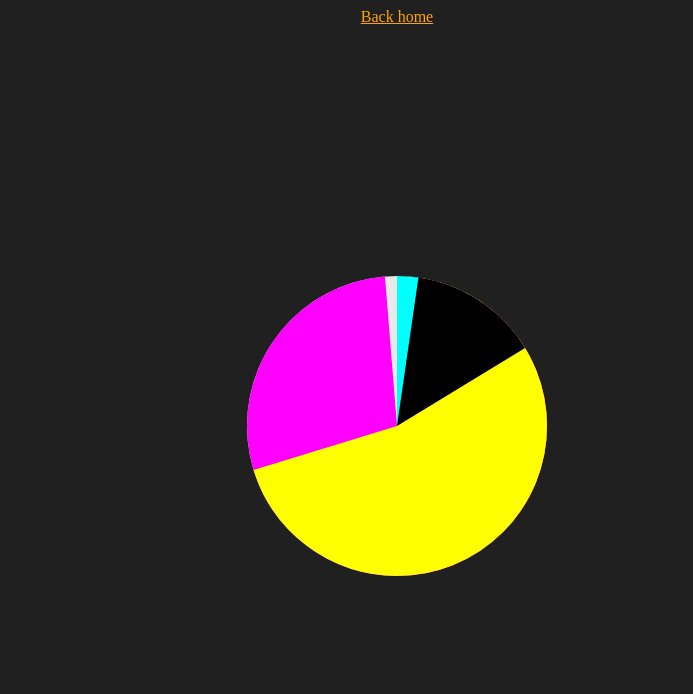
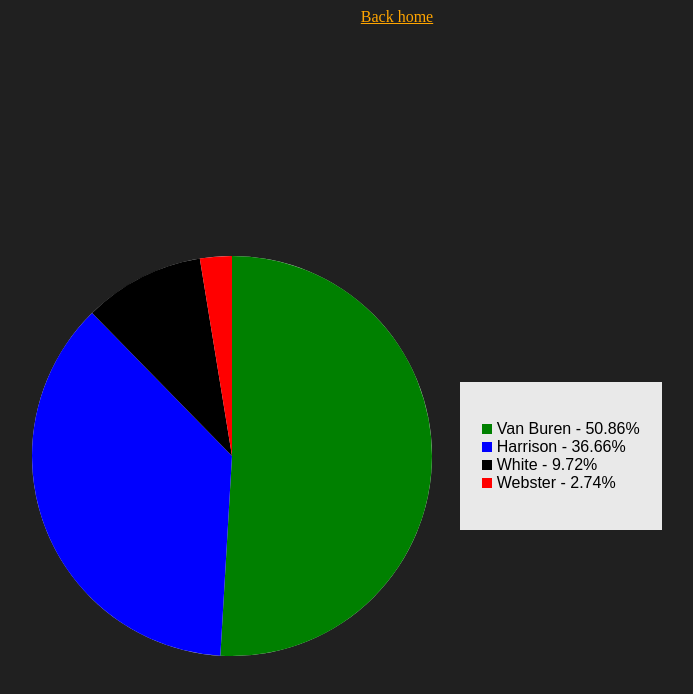
Before and after one commit to camdendotlol/chromapoll, a React (Create React App) app in the folder frontend/: page /example in a window 1280 px wide. Shown: the top 694 px of the page, without its empty margins (243-936 px from the left). Built offline with nearby package versions, Linux system fonts and the light colour scheme; the HTML template or start-up script is replaced by a standard one.

Commit message:
add legend and better data handling

```diff
--- a/frontend/src/components/PollPie/AnimatedChart.tsx
+++ b/frontend/src/components/PollPie/AnimatedChart.tsx
@@ -1,69 +1,19 @@
 import React from 'react'
 import { animated, useSpring } from 'react-spring'
 import Slice from './Slice'
+import { PollOption } from '../../types'
 
-interface PollOption {
-  label: string,
-  votes: number,
-  color: string,
-  percent?: number,
-  offset?: number
+interface Props {
+  results: PollOption[]
 }
 
-// Temporary for early development
-const exampleResults: PollOption[] = [
-  {
-    label: 'Webster',
-    votes: 41201,
-    color: 'cyan'
-  },
-  {
-    label: 'Van Buren',
-    votes: 764176,
-    color: 'magenta'
-  },
-  {
-    label: 'Harrison',
-    votes: 550816,
-    color: 'yellow'
-  },
-  {
-    label: 'White',
-    votes: 146109,
-    color: 'black'
-  }
-]
-
-const getPercentages = (resultsArray: PollOption[]) => {
-  const reducer = (a: number, b: number) => a + b
-  const total = resultsArray.map(r => r.votes).reduce(reducer)
-
-  const sortedResults = resultsArray.sort((a, b) => {
-    if (a.votes > b.votes) {
-      return -1
-    } if (a.votes < b.votes) {
-      return 1
-    } else {
-      return 0
-    }
-  })
-
-  const resultsWithPercent = sortedResults.map(r => r = {...r,
-    percent: Math.floor((r.votes / total) * 10000) / 100
-  })
-
-  return resultsWithPercent.map((r, index) => r = { ...r,
-    offset: index === 0 ? 0 : index === 1 ? resultsWithPercent[0].percent : resultsWithPercent.slice(0, index).map(r => r.percent).reduce(reducer)
-  })
-}
-
-const AnimatedChart: React.FC = () => {
+const AnimatedChart: React.FC<Props> = ({ results }) => {
   const parentProps = useSpring({
     from: {
       scale: '100%'
     },
     to: {
-      scale: '150%'
+      scale: '200%'
     },
     config: {
       duration: 240
@@ -73,7 +23,7 @@ const AnimatedChart: React.FC = () => {
   return (
     <animated.svg height='200' width='200' style={parentProps}>
       <animated.circle cx='100' cy='100' r='100' fill='#e9e9e9' />
-      {getPercentages(exampleResults).map(r => <Slice color={r.color} percentage={r.percent} offset={10} key={r.label} />)}
+      {results.map(r => <Slice color={r.color} percentage={r.percent ? r.percent : 0} offset={r.offset ? r.offset : 0} key={r.label} />)}
     </animated.svg>
   )
 }
--- /dev/null
+++ b/frontend/src/components/PollPie/Legend.tsx
@@ -0,0 +1,48 @@
+import React, { CSSProperties } from 'react'
+import { PollOption } from '../../types'
+
+interface Props {
+  results: PollOption[]
+}
+
+const boxStyles = {
+  border: '2px solid #e9e9e9',
+  padding: '10px',
+  background: '#e9e9e9'
+}
+
+const listStyles: CSSProperties = {
+  listStyle: 'none',
+  padding: '10px'
+}
+
+const itemStyles: CSSProperties = {
+  fontFamily: 'sans-serif'
+}
+
+const Legend: React.FC<Props> = ({ results }) => {
+  const colorKey = (color: string) => (
+    <svg width='10' height='10'>
+      <rect width='10' height='10' fill={color} />
+    </svg>
+  )
+
+  return (
+    <div style={boxStyles}>
+      <ul style={listStyles}>
+        {results.map(r =>
+          <li key={r.label} style={itemStyles}>
+            {colorKey(r.color)}
+            &nbsp;
+            {r.label}
+            &nbsp;-&nbsp;
+            {/* The null check here is just a formality to make TS happy */}
+            {r.percent ? `${Math.floor(r.percent * 100) / 100}%` : null}
+          </li>
+          )}
+      </ul>
+    </div>
+  )
+}
+
+export default Legend
--- a/frontend/src/components/PollPie/Slice.tsx
+++ b/frontend/src/components/PollPie/Slice.tsx
@@ -18,9 +18,9 @@ const Slice: React.FC<Props> = ({ percentage, offset, color }) => {
       r='50'
       fill='transparent'
       stroke={color}
-      strokeDasharray={`${getDashArray(percentage * 2)} 314.16`}
-      strokeDashoffset={offset}
+      strokeDasharray={`${getDashArray(percentage)} 314.16`}
       strokeWidth='100'
+      strokeDashoffset={`-${offset * 3.14159}`}
       transform='rotate(-90) translate(-200)'
     />
   )
--- a/frontend/src/components/PollPie/index.tsx
+++ b/frontend/src/components/PollPie/index.tsx
@@ -1,29 +1,83 @@
 import React, { CSSProperties } from 'react'
 import { Link } from 'react-router-dom'
 import { animated, useSpring } from 'react-spring'
+import { PollOption } from '../../types'
 import AnimatedChart from './AnimatedChart'
+import Legend from './Legend'
+
+// Temporary for early development
+const exampleResults: PollOption[] = [
+  {
+    label: 'Webster',
+    votes: 41201,
+    color: 'red'
+  },
+  {
+    label: 'Van Buren',
+    votes: 764176,
+    color: 'green'
+  },
+  {
+    label: 'Harrison',
+    votes: 550816,
+    color: 'blue'
+  },
+  {
+    label: 'White',
+    votes: 146109,
+    color: 'black'
+  }
+]
+
+const getPercentages = (resultsArray: PollOption[]) => {
+  const reducer = (a: number, b: number) => a + b
+  const total = resultsArray.map(r => r.votes).reduce(reducer)
+
+  const sortedResults = resultsArray.sort((a, b) => {
+    if (a.votes > b.votes) {
+      return -1
+    } if (a.votes < b.votes) {
+      return 1
+    } else {
+      return 0
+    }
+  })
+
+  const resultsWithPercent = sortedResults.map(r => r = {
+    ...r,
+    percent: (r.votes / total) * 100
+  })
+
+  return resultsWithPercent.map((r, index) => r = {
+    ...r,
+    offset: index === 0 ? 0 : index === 1 ? resultsWithPercent[0].percent : resultsWithPercent.slice(0, index).map(r => r.percent).reduce(reducer)
+  })
+}
 
 const pollDivStyles: CSSProperties = {
   display: 'flex',
+  gap: '10vw',
   height: '100vh',
   width: '100%',
-  padding: 0,
-  margin: 0,
   alignItems: 'center',
-  justifyContent: 'center'
+  justifyContent: 'center',
+  flexWrap: 'wrap'
 }
 
 const homeLinkStyles: CSSProperties = {
   display: 'block',
-  textAlign: 'center'
+  textAlign: 'center',
+  paddingBottom: '30px'
 }
 
 const PollPie: React.FC = () => {
+  const calculatedResults = getPercentages(exampleResults)
   return (
     <div>
       <Link to='/' style={homeLinkStyles}>Back home</Link>
       <div style={pollDivStyles}>
-        <AnimatedChart />
+        <AnimatedChart results={calculatedResults}/>
+        <Legend results={calculatedResults} />
       </div>
     </div>
   )
--- /dev/null
+++ b/frontend/src/types.tsx
@@ -0,0 +1,7 @@
+export interface PollOption {
+  label: string,
+  votes: number,
+  color: string,
+  percent?: number,
+  offset?: number
+}
```
